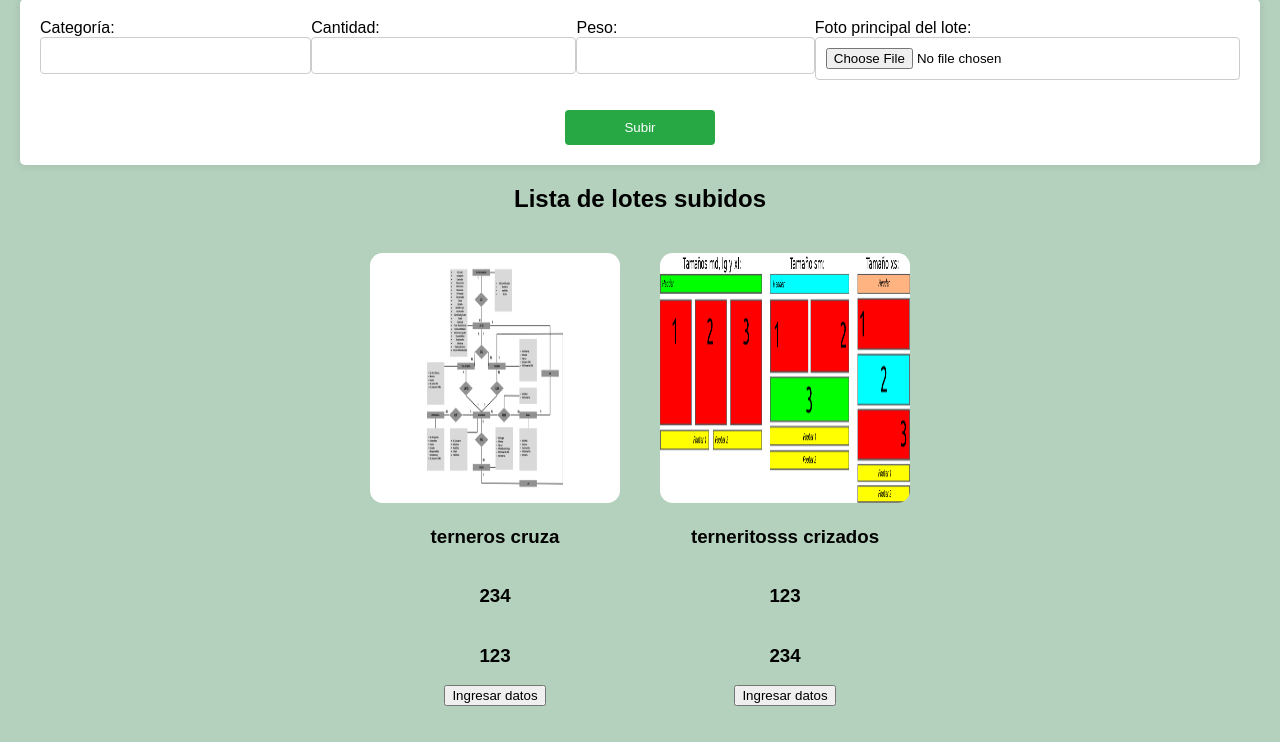
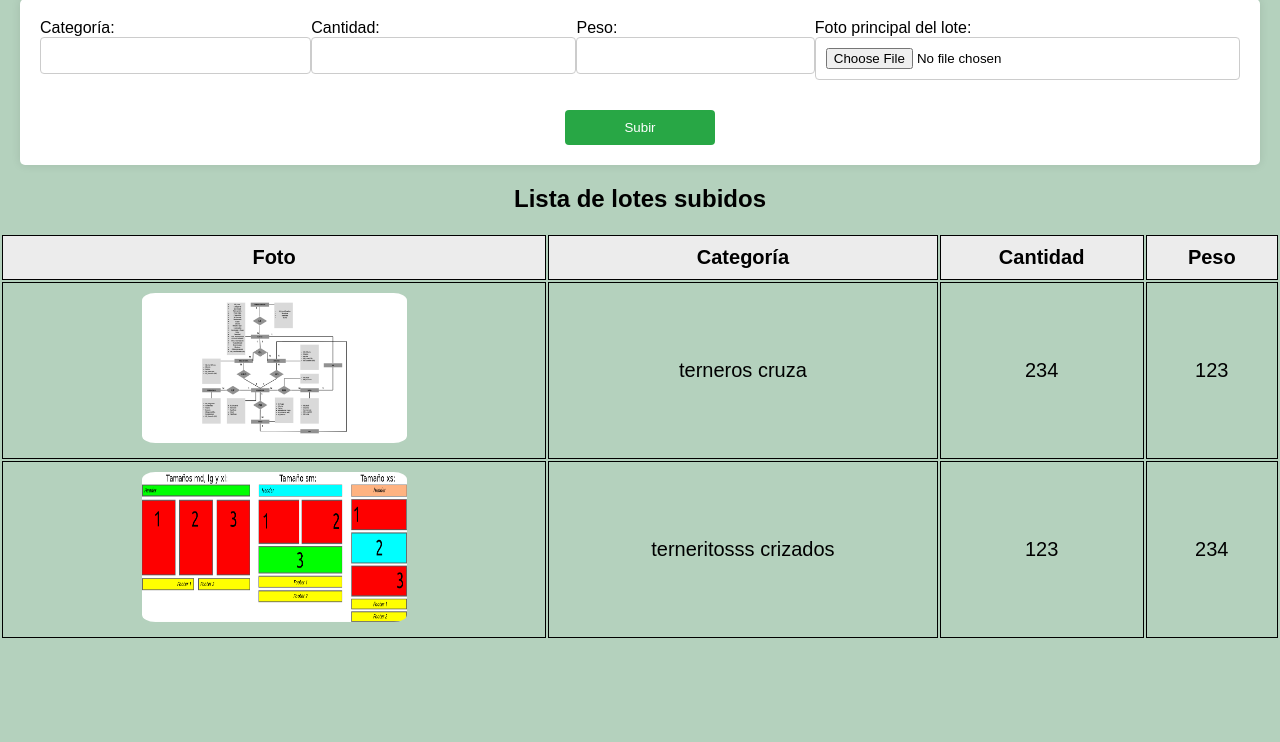
Before and after one commit to JoaquinBistolfi/MKstudio, a PHP site: page /lotes.php in a window 1280 px wide. Shown: the part 115-857 px from the top of the page. After the commit the page ends 753 px from the top, so only its background shows below. Run offline with PHP 8.4, Linux system fonts and the light colour scheme; data comes from the database, SQL or seed files in the repository.

Commit message:
tabla de lotes
no anda el hover

```diff
--- a/lotes/lotes.css
+++ b/lotes/lotes.css
@@ -121,34 +121,33 @@ h2 {
     justify-content: center;
 }
 
-.listas {
-    display: flex;
-    flex-wrap: wrap;
-    list-style-type: none;
-    padding: 0;
-    display: flex;
-    justify-content: center;
+table.listas {
+    width: 100%;
 }
 
-.listas li {
-    display: flex;
-    flex-direction: column;
-    align-items: center;
-    margin: 20px;
+table.listas th, table.listas td {
+    font-size: 20px;
+    border: 1px solid #000000;
+    padding: 10px;
     text-align: center;
 }
 
-.listas img {
-    width: 250px;
-    height: 250px;
-    border-radius: 5%;
-    transition: width 0.5s ease-in-out, height 0.5s ease-in-out;
+table.listas th {
+    background-color: #ececec;
 }
 
-.listas img:hover {
-    width: 270px;
-    height: auto;
+table.listas img {
+    width: 265px;
+    height: 150px;
+    border-radius: 5%;
 }
+
+table.listas tr :hover{
+    height: 200px;
+    background-color: #218838;
+}
+
+
 /*---------------------------------------------------------------------------*/
 
 @media screen and (min-width: 630px) {
--- a/lotes/lotes.php
+++ b/lotes/lotes.php
@@ -47,7 +47,6 @@ if ($_SERVER['REQUEST_METHOD'] == 'POST' && isset($_POST['categoria']) && isset(
 
 $sql = "SELECT Categoria, Cantidad, Peso_Prom, Ruta_archivo FROM lotes";
 $result = mysqli_query($conexion, $sql);
-
 ?>
 
 <!DOCTYPE html>
@@ -97,22 +96,33 @@ $result = mysqli_query($conexion, $sql);
     </form>
 
     <h2>Lista de lotes subidos</h2>
-    <ul class="listas">
+    <table class="listas">
+        <thead>
+            <tr>
+                <th>Foto</th>
+                <th>Categoría</th>
+                <th>Cantidad</th>
+                <th>Peso</th>
+            </tr>
+        </thead>
+        <tbody>
+        <div class="fila_tabla">
         <?php
-        if (mysqli_num_rows($result) > 0) {
-            while ($row = mysqli_fetch_assoc($result)) {
-                echo "<li>";
-                echo "<a href='especificaciones.php'><img src='" . $row['Ruta_archivo'] . "' alt='" . $row['Categoria'] . "'></a>";
-                echo "<h3>" . $row['Categoria'] . "</h3>";
-                echo "<h3>" . $row['Cantidad'] . "</h3>";
-                echo "<h3>" . $row['Peso_Prom'] . "</h3>";
-                echo "<input type='button' value='Ingresar datos'>";
-                echo "</li>";
+            if (mysqli_num_rows($result) > 0) {
+                while ($row = mysqli_fetch_assoc($result)) {
+                    echo "<tr>";
+                    echo "<td><a href='especificaciones.php'><img src='" . $row['Ruta_archivo'] . "' alt='" . $row['Categoria'] . "'></a></td>";
+                    echo "<td>" . $row['Categoria'] . "</td>";
+                    echo "<td>" . $row['Cantidad'] . "</td>";
+                    echo "<td>" . $row['Peso_Prom'] . "</td>";
+                    echo "</tr>";
+                }
+            } else {
+                echo "<tr><td colspan='4'>No se encontraron lotes.</td></tr>";
             }
-        } else {
-            echo "No se encontraron lotes.";
-        }
-        ?>
-    </ul>
+            ?>
+        </div>
+        </tbody>
+    </table>
 </body>
 </html>
```
Also changed, not shown: lotes/especificaciones.css (+9 -0 lines), lotes/especificaciones.php (+58 -4 lines).
